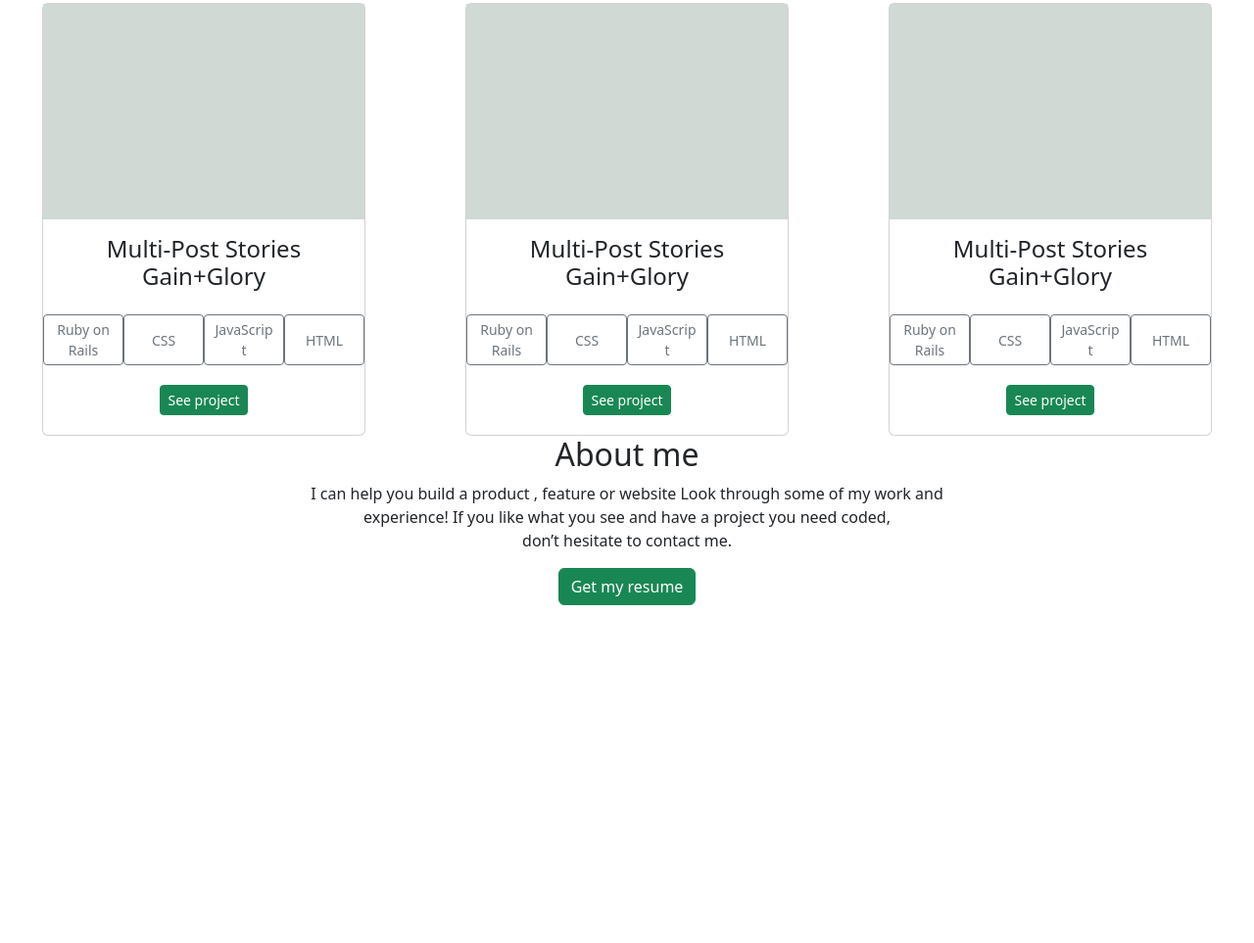
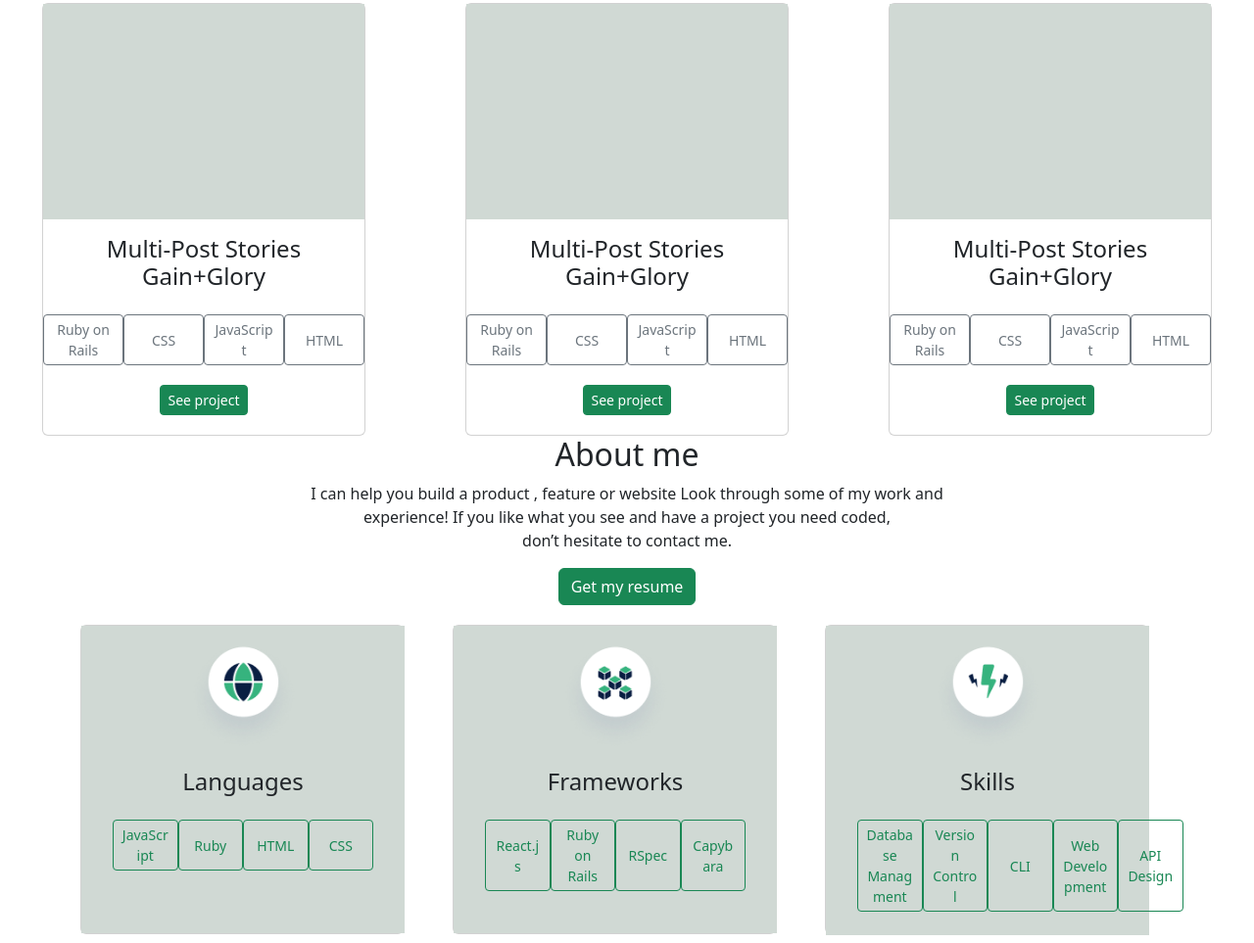
Before and after one commit to IsmaelMastronardi/PortfolioBootstrap, a website: page index.html in a window 1280 px wide. Shown: the part 648-1611 px from the top of the page at 98% size. Before the commit the page ends 1266 px from the top, so only its background shows below. Drawn offline with nearby package versions, Linux system fonts and the light colour scheme.

Commit message:
Update about me

```diff
--- a/index.html
+++ b/index.html
@@ -143,7 +143,59 @@
             don’t hesitate to contact me.</p>
 
         <div class="d-flex justify-content-center">
-        <button type="button" class="btn btn-success">Get my resume</button>
+        <button type="button" class="btn btn-success margin-bottom-BTN">Get my resume</button>
+
+        </div>
+        <div class="row">
+            <div class="col-sm-4 text-center">
+                <article class="card" style="width: 330px; height: 316px;">
+                    <div class="works-background" style="width: 330px; height: 316px;">
+                        <img src="Icons.png" class="card-img-top" alt="card image">
+                        <div class="card-body">
+                            <h4 class="card-title">Languages</h4>
+                            <div class="card-body d-flex justify-content-between">
+                                <button class="col-sm-3 btn btn-outline-success btn-sm">JavaScript</button>
+                                <button class="col-sm-3 btn btn-outline-success btn-sm">Ruby</button>
+                                <button class="col-sm-3 btn btn-outline-success btn-sm">HTML</button>
+                                <button class="col-sm-3 btn btn-outline-success btn-sm">CSS</button>
+                            </div>
+                        </div>
+                    </div>
+                </article>
+            </div>
+            <div class="col-sm-4 text-center">
+                <article class="card" style="width: 330px; height: 316px;">
+                    <div class="works-background" style="width: 330px; height: 316px;">
+                        <img src="Frameworks.png" class="card-img-top" alt="card image">
+                        <div class="card-body">
+                            <h4 class="card-title">Frameworks</h4>
+                            <div class="card-body d-flex justify-content-between">
+                                <button class="col-sm-3 btn btn-outline-success btn-sm">React.js</button>
+                                <button class="col-sm-3 btn btn-outline-success btn-sm">Ruby on Rails</button>
+                                <button class="col-sm-3 btn btn-outline-success btn-sm">RSpec</button>
+                                <button class="col-sm-3 btn btn-outline-success btn-sm">Capybara</button>
+                            </div>
+                        </div>
+                    </div>
+                </article>
+            </div>
+            <div class="col-sm-4 text-center">
+                <article class="card" style="width: 330px; height: 316px;">
+                    <div class="works-background" style="width: 330px; height: 316px;">
+                        <img src="Inactive.png" class="card-img-top" alt="card image">
+                        <div class="card-body">
+                            <h4 class="card-title">Skills</h4>
+                            <div class="card-body d-flex justify-content-between">
+                                <button class="col-sm-3 btn btn-outline-success btn-sm">Database Managment</button>
+                                <button class="col-sm-3 btn btn-outline-success btn-sm">Version Control</button>
+                                <button class="col-sm-3 btn btn-outline-success btn-sm">CLI</button>
+                                <button class="col-sm-3 btn btn-outline-success btn-sm">Web Development</button>
+                                <button class="col-sm-3 btn btn-outline-success btn-sm">API Design</button>
+                            </div>
+                        </div>
+                    </div>
+                </article>
+            </div>
         </div>
 
     </section>
```
Also changed, not shown: Frameworks.png (added), Icons.png (added), Inactive.png (added).
